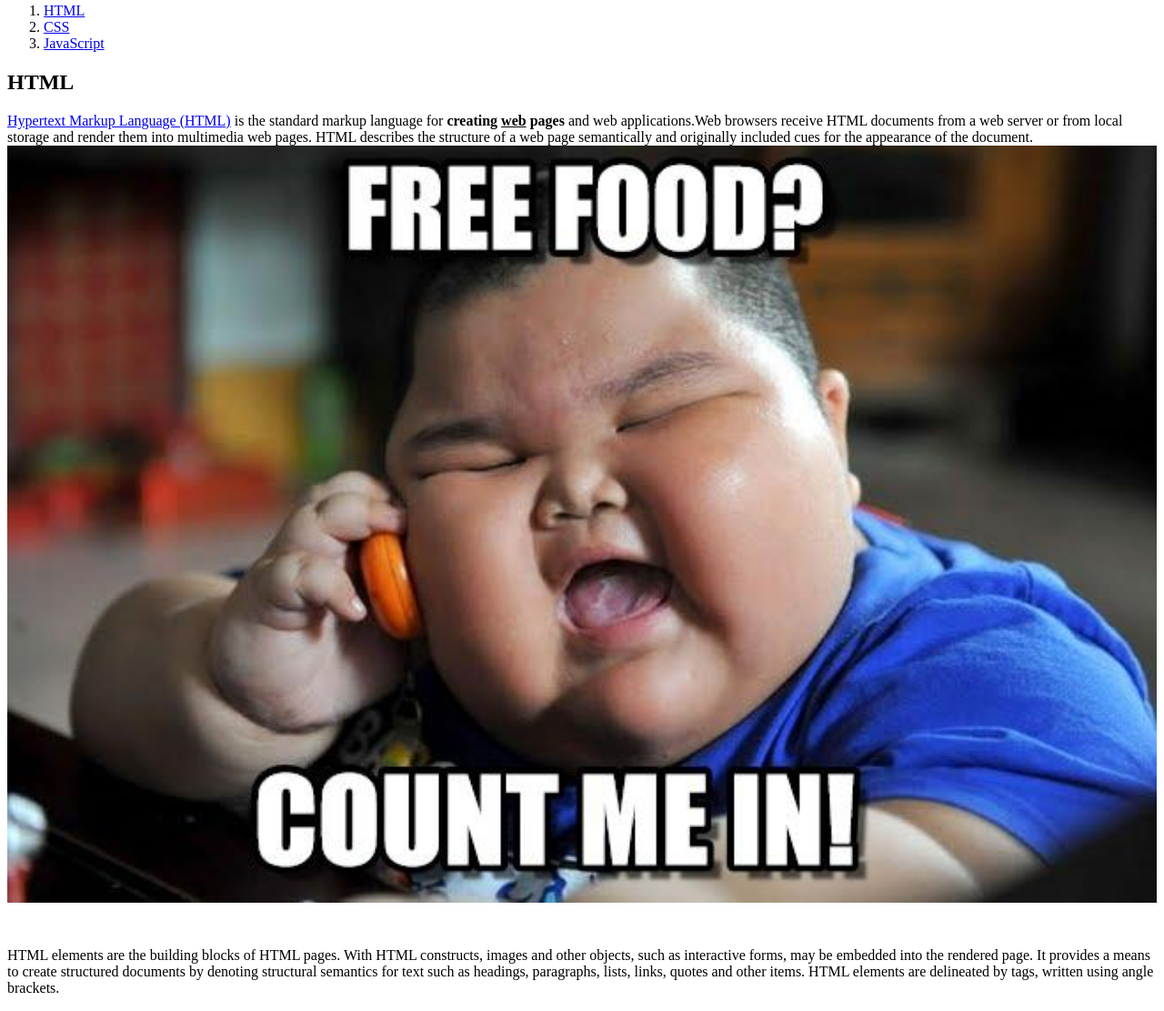
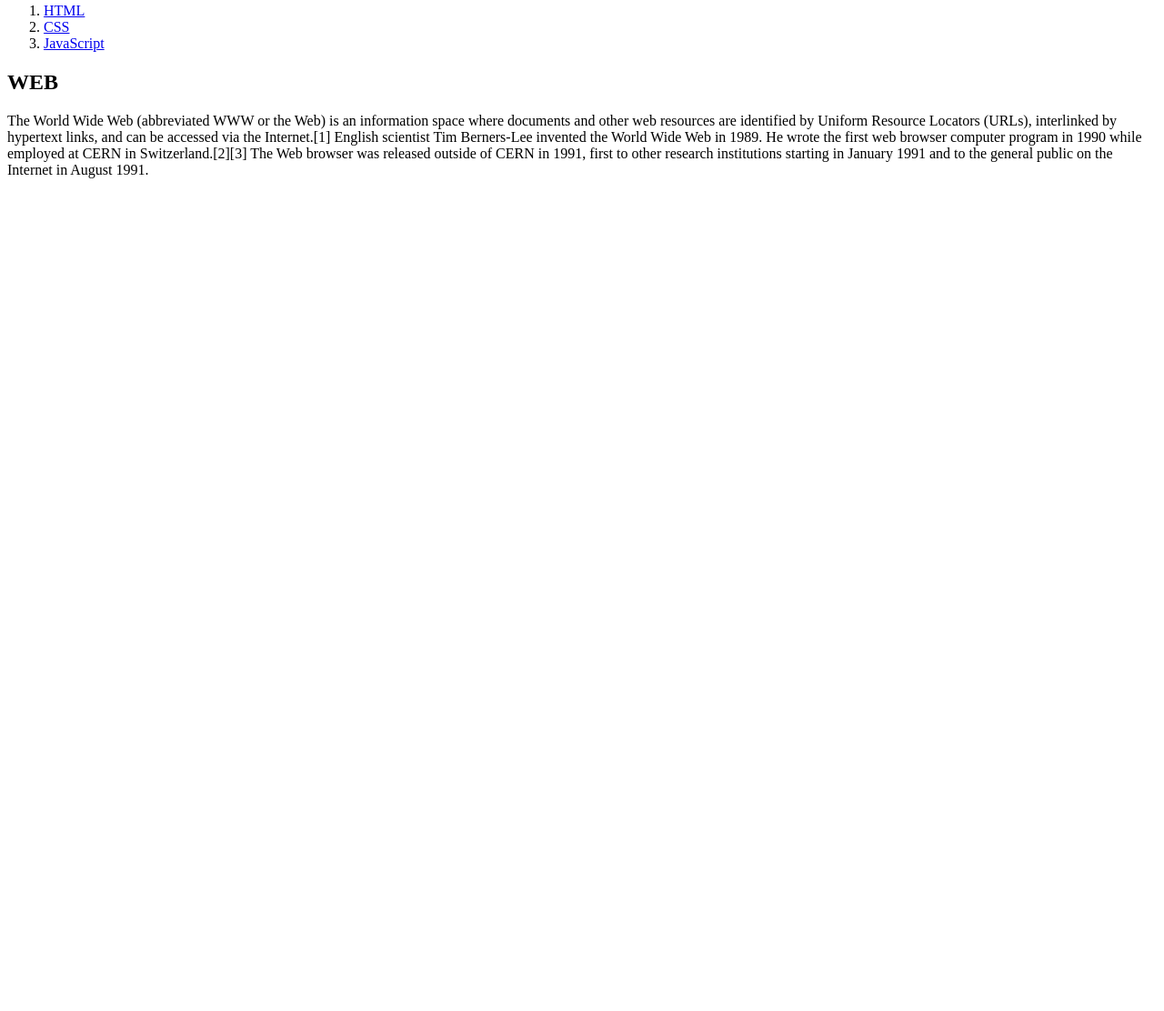
Before and after one commit to crazytb/web1, a plain HTML site: page index.html in a window 1280 px wide. Shown: the part 77-1188 px from the top of the page at 91% size. After the commit the page ends 800 px from the top, so only its background shows below. Drawn offline with Linux system fonts and the light colour scheme.

Commit message:
Add files via upload

```diff
--- a/index.html
+++ b/index.html
@@ -1,7 +1,7 @@
 <!doctype html>
 <html>
 <head>
-  <title>WEB1 - HTML</title>
+  <title>WEB1 - Welcome</title>
   <meta charset="utf-8">
 </head>
 <body>
@@ -11,10 +11,8 @@
     <li><a href="2.html">CSS</a></li>
     <li><a href="3.html">JavaScript</a></li>
   </ol>
-  <h2>HTML</h2>
-  <p><a href="https://www.w3.org/TR/html5/" target="_blank" title="html5 speicification">Hypertext Markup Language (HTML)</a> is the standard markup language for <strong>creating <u>web</u> pages</strong> and web applications.Web browsers receive HTML documents from a web server or from local storage and render them into multimedia web pages. HTML describes the structure of a web page semantically and originally included cues for the appearance of the document.
-  <img src="unnamed.jpg" width="100%">
-  </p><p style="margin-top:45px;">HTML elements are the building blocks of HTML pages. With HTML constructs, images and other objects, such as interactive forms, may be embedded into the rendered page. It provides a means to create structured documents by denoting structural semantics for text such as headings, paragraphs, lists, links, quotes and other items. HTML elements are delineated by tags, written using angle brackets.
+  <h2>WEB</h2>
+  <p>The World Wide Web (abbreviated WWW or the Web) is an information space where documents and other web resources are identified by Uniform Resource Locators (URLs), interlinked by hypertext links, and can be accessed via the Internet.[1] English scientist Tim Berners-Lee invented the World Wide Web in 1989. He wrote the first web browser computer program in 1990 while employed at CERN in Switzerland.[2][3] The Web browser was released outside of CERN in 1991, first to other research institutions starting in January 1991 and to the general public on the Internet in August 1991.
   </p>
 </body>
 </html>
```
Also changed, not shown: 1.html (line endings or trailing spaces), 2.html (line endings or trailing spaces), 3.html (line endings or trailing spaces), coding.jpg (added).
